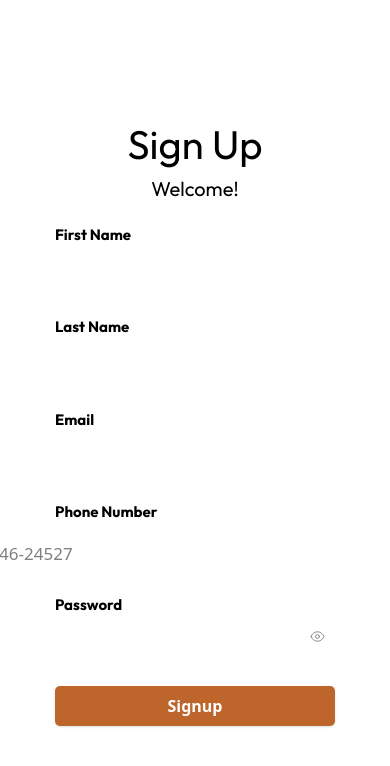
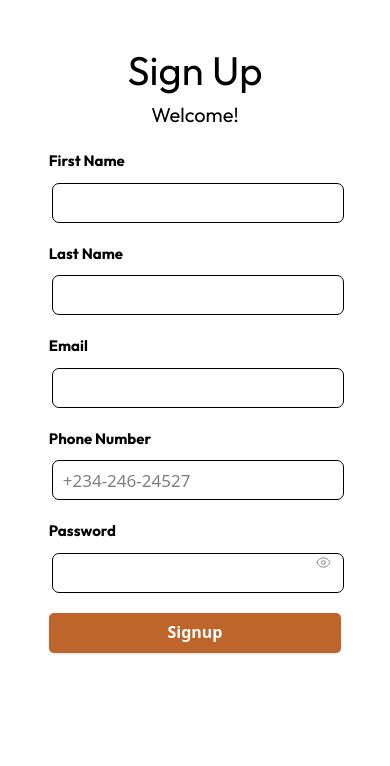
Before and after one commit to okwoducynthia/Clothing-Store, a React (Vite) app: page /Sign-up in a window 390 px wide. Shown: the top 766 px of the page. Built offline with nearby package versions, Linux system fonts and the light colour scheme; a web font is replaced by a local one.

Commit message:
Sign-up page update

```diff
--- a/src/Components/Signup/Signup.css
+++ b/src/Components/Signup/Signup.css
@@ -17,7 +17,9 @@ h3 {
   margin-bottom: 20px;
 }
 .form-container {
-height: 60vh;
+  height: 60vh;
+  width: 40%;
+  margin: auto;
 }
 label {
   font-family: var(--outfit-font);
@@ -26,18 +28,19 @@ label {
   margin-bottom: 10px;
 }
 input {
-  width: 400px;
+  width: 100%;
   height: 40px;
   margin-bottom: 20px;
   font-size: 17px;
   padding: 10px;
   border-radius: 7px;
+  border: 1px solid black;
 }
 .form-group {
   display: flex;
   flex-direction: column;
 }
-.submit-button-container button{
+.submit-button-container button {
   width: 100%;
   height: 40px;
   background-color: var(--dark-orange);
@@ -53,3 +56,27 @@ input {
   background-color: rgba(189, 101, 43, 0.842);
   color: black;
 }
+
+/* ====MEDIA QUERY STARTS HERE==== */
+@media (max-width: 1324px) {
+}
+
+@media (max-width: 1024px) {
+  .sign-up-container {
+    height: 100%;
+    padding-top: 40px;
+  }
+  .form-container {
+    width: 60%;
+    height: 100%;
+  }
+}
+
+@media (max-width: 834px) {
+}
+
+@media (max-width: 480px) {
+  .form-container {
+    width: 75%;
+  }
+}
--- a/src/Components/Signup/Signup.tsx
+++ b/src/Components/Signup/Signup.tsx
@@ -78,7 +78,9 @@ export default function Signup() {
         <label htmlFor="">First Name</label>
         <input type="text"
          value={firstName}
-          onChange={(e) => setFirstName(e.target.value)} />
+         onChange={(e) => setFirstName(e.target.value)}
+         style={{marginLeft:"3px", }}
+          />
       </div>
 
       {/* Last Name */}
@@ -86,7 +88,9 @@ export default function Signup() {
         <label htmlFor="">Last Name</label>
         <input type="text"
         value={lastName}
-        onChange={(e) => setLastName(e.target.value)} />
+        onChange={(e) => setLastName(e.target.value)}
+        style={{marginLeft:"3px"}}
+        />
       </div>
 
         {/* /* Email */}
@@ -94,7 +98,9 @@ export default function Signup() {
         <label htmlFor="">Email</label>
         <input type="text"
         value={email}
-        onChange={(e) => setEmail(e.target.value)} />
+        onChange={(e) => setEmail(e.target.value)}
+        style={{marginLeft:"3px"}}
+        />
       </div>
 
       {/* Phone Number */}
@@ -103,7 +109,9 @@ export default function Signup() {
         <input type="text"
         value={phoneNumber}
         placeholder="+234-246-24527"
-        onChange={(e) => setPhoneNumber(e.target.value)} />
+        onChange={(e) => setPhoneNumber(e.target.value)}
+        style={{marginLeft:"3px"}}
+        />
       </div>
 
       {/* Password */}
@@ -116,7 +124,9 @@ export default function Signup() {
         <input
         type={showPassword ? "text" : "password"}
         value={password}
-        onChange={(e) => setPassword(e.target.value)} />
+        onChange={(e) => setPassword(e.target.value)}
+        style={{marginLeft:"3px"}}
+        />
         <button
               type="button"
               onClick={() => setShowPassword(!showPassword)}
```
